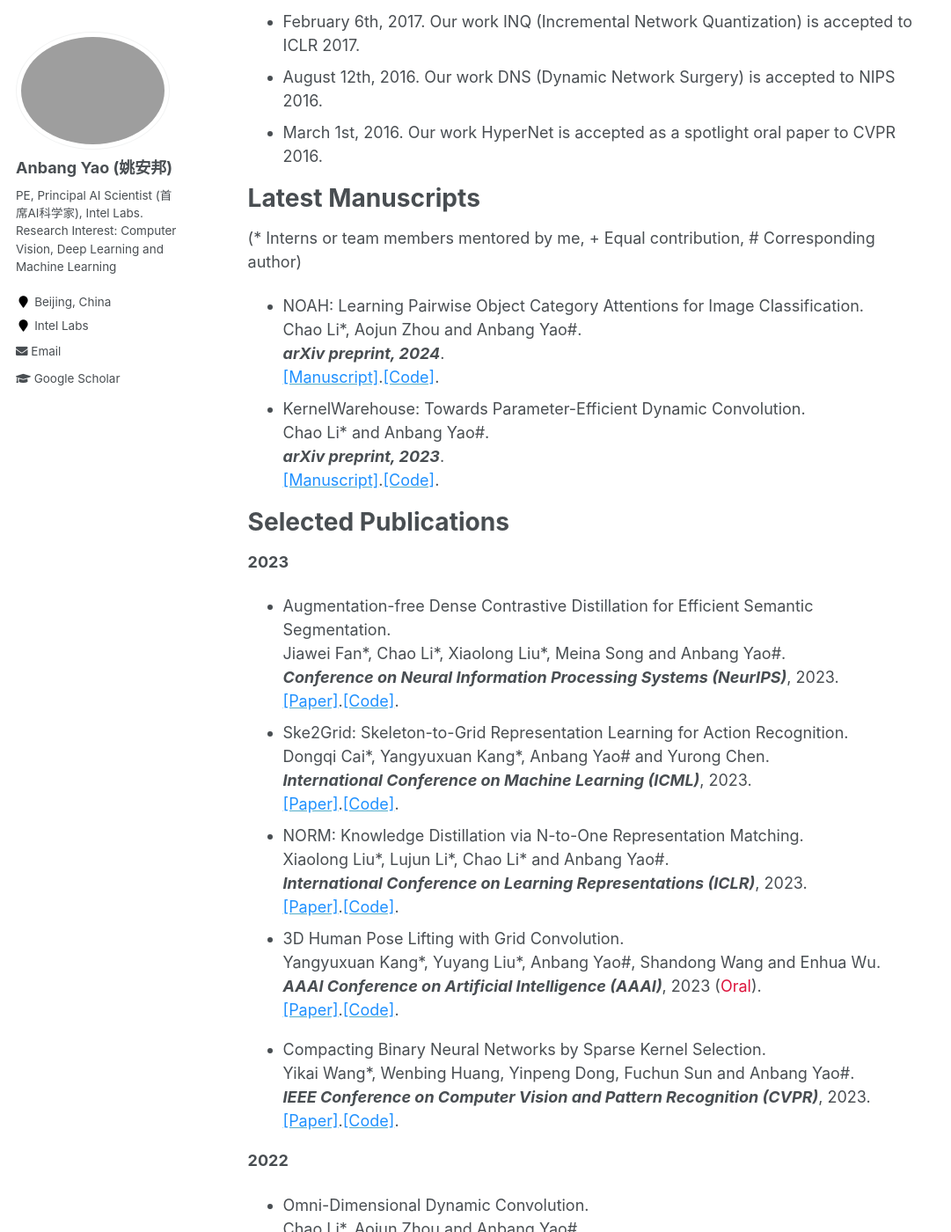
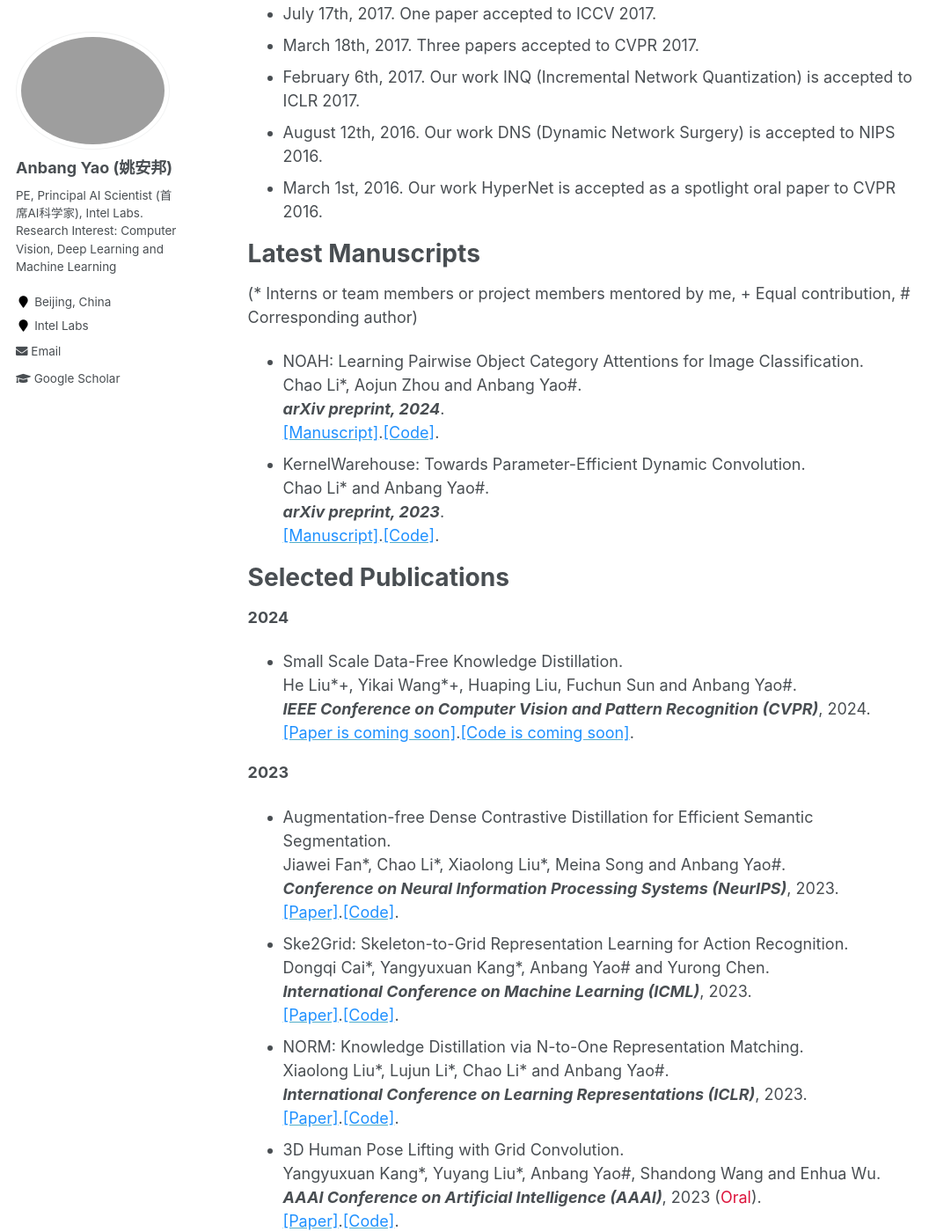
Before and after one commit to YaoAnbang/YaoAnbang.github.io, a Jekyll site: the page built from _pages/about.md, in a window 1280 px wide and 1400 px high, scrolled down 2125 px. Shown: the whole window at 88% size, without its empty margins (0-1081 px from the left). Built offline with Jekyll 4.4.1, drawn with Linux system fonts in a browser that asks for light colours; some of the changed text lies outside the part shown.

Commit message:
Update about.md

```diff
--- a/_pages/about.md
+++ b/_pages/about.md
@@ -17,6 +17,7 @@
 ---
 **<font color="Crimson">News：</font>**
 
++ February 27th, 2024. Our work SSD-KD, Small Scale Data-free Knowledge Distillation, is accepted to CVPR 2024.
 + September 22nd, 2023. Our paper Af-DCD, a new augmentation-free dense contrastive distillation framework for efficient semantic segmentation, is accepted to NeurIPS 2023.
 + April 25th, 2023. Our paper Ske2Grid, a progressive representation learning framework conditioned on transforming human skeleton graph into an up-sampled grid representation for skeleton based action recognition, is accepted to ICML 2023.
 + February 28th, 2023. Our paper Sparks is accepted to CVPR 2023.  <!--scored with 5/5/4-->
@@ -53,13 +54,18 @@
 
 Latest Manuscripts
 =====
-(\* Interns or team members mentored by me, \+ Equal contribution, \# Corresponding author)
+(\* Interns or team members or project members mentored by me, \+ Equal contribution, \# Corresponding author)
 
 + NOAH: Learning Pairwise Object Category Attentions for Image Classification.<br> Chao Li\*, Aojun Zhou and Anbang Yao\#.<br><em>**arXiv preprint, 2024**</em>.<br> [<font color="DodgerBlue">[Manuscript]</font>](http://arxiv.org/abs/2402.02377).[<font color="DodgerBlue">[Code]</font>](https://github.com/OSVAI/NOAH).<br>
 + KernelWarehouse: Towards Parameter-Efficient Dynamic Convolution.<br> Chao Li\* and Anbang Yao\#.<br><em>**arXiv preprint, 2023**</em>.<br> [<font color="DodgerBlue">[Manuscript]</font>](https://arxiv.org/pdf/2308.08361.pdf).[<font color="DodgerBlue">[Code]</font>](https://github.com/OSVAI/KernelWarehouse?tab=readme-ov-file).<br>
 
 Selected Publications
 =====
+
+**2024**
+<!-- <blockquote> -->
++ Small Scale Data-Free Knowledge Distillation.<br> He Liu\*\+, Yikai Wang\*\+, Huaping Liu, Fuchun Sun and Anbang Yao\#.<br><em>**IEEE Conference on Computer Vision and Pattern Recognition (CVPR)**</em>, 2024.<br> [<font color="DodgerBlue">[Paper is coming soon]</font>](https://yaoanbang.github.io/).[<font color="DodgerBlue">[Code is coming soon]</font>](https://yaoanbang.github.io/).<br>
+<!--</blockquote> -->
 
 **2023**
 <!-- <blockquote> -->
```
